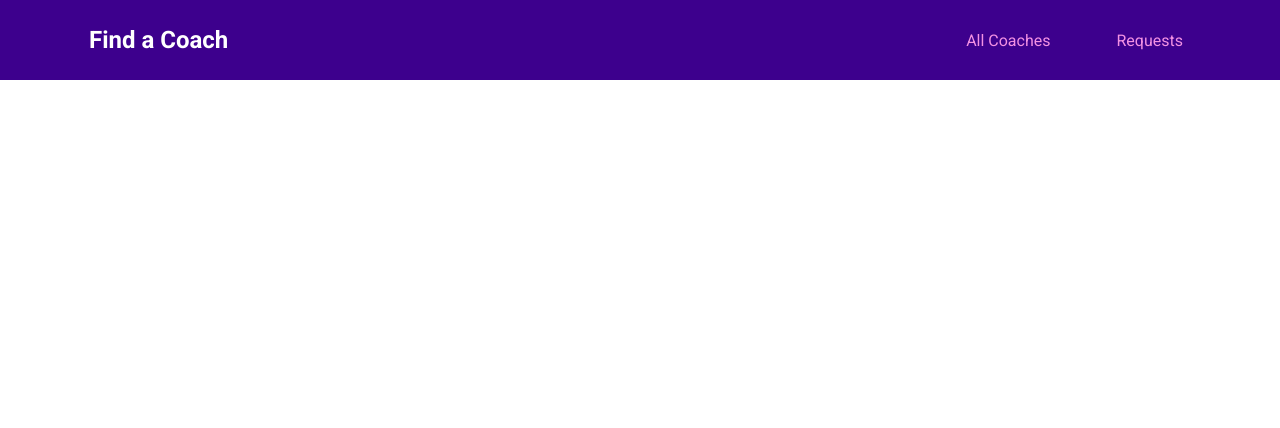
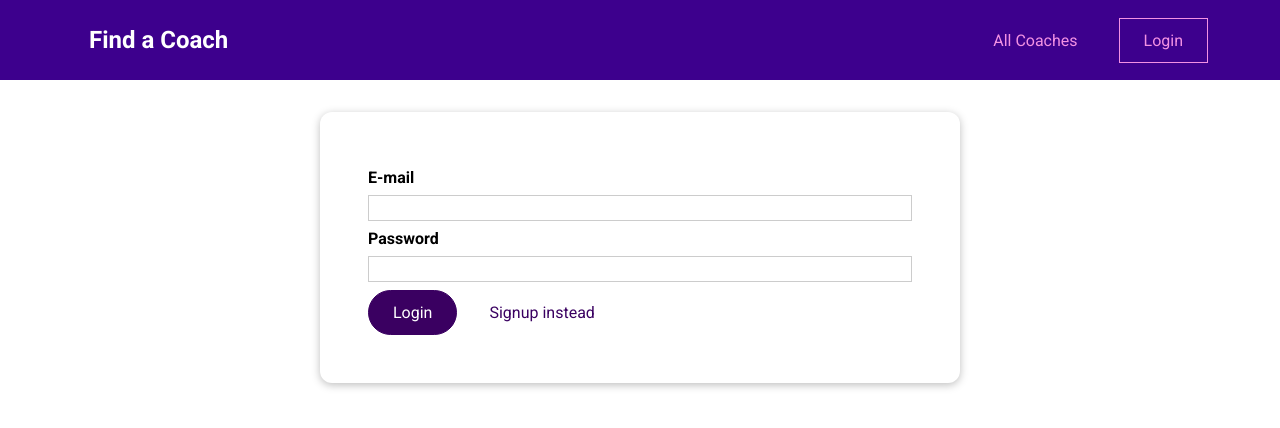
Before and after one commit to Broncs/find-a-coach, a Vue app: page /auth in a window 1280 px wide. Shown: the top 428 px of the page. Built offline with nearby package versions, Linux system fonts and the light colour scheme.

Commit message:
signin , login, logout

```diff
--- a/src/components/layout/TheHeader.vue
+++ b/src/components/layout/TheHeader.vue
@@ -6,15 +6,35 @@
             <li>
                 <router-link to="/coaches">All Coaches</router-link>
             </li>
-            <li>
+            <li v-if="isLoggedIn">
                 <router-link to="/requests">Requests</router-link>
             </li>
+               <li v-else>
+                <router-link to="/auth">Login</router-link>
+            </li>
+            <li v-if="isLoggedIn">
+              <base-button @click="logout">Logout</base-button>
+            </li>
+
         </ul>
     </nav>
   </header>
 </template>
 
-
+<script>
+export default {
+  computed:{
+    isLoggedIn(){
+      return this.$store.getters.isAuthenticated
+    }
+  },
+  methods:{
+    logout(){
+      this.$store.dispatch('logout');
+    }
+  }
+}
+</script>
 <style scoped>
 header {
   width: 100%;
--- a/src/pages/NotFound.vue
+++ b/src/pages/NotFound.vue
@@ -1,10 +1,15 @@
 <template>
-
-<h1></h1>
+  <section>
+    <base-card>
+      <h2>Page not found</h2>
+      <p>
+        This page could not be found - maybe check out all our
+        <router-link to="/coaches">coaches</router-link>
+      </p>
+    </base-card>
+  </section>
 </template>
 
 <script>
-export default {
-
-}
+export default {};
 </script>
--- /dev/null
+++ b/src/pages/auth/UserAuth.vue
@@ -0,0 +1,134 @@
+<template>
+<div>
+    <base-dialog :show="!!error"  title="An error ocurred" @close="handleError">
+    <p>{{ error }}</p>
+
+    </base-dialog>
+<base-dialog :show="isLoading" fixed title="Authenticating...">
+    <base-spinner></base-spinner>
+</base-dialog>
+    <base-card>
+        <form @submit.prevent="submitForm" action="">
+            <div class="form-control">
+                <label for="email">E-mail</label>
+                <input type="email" id="email"  v-model.trim="email"/>
+            </div>
+            <div class="form-control">
+                <label for="password">Password</label>
+                <input type="password" id="password" v-model.trim="password"/>
+            </div>
+            <p v-if="!formIsValid"> Please enter a valid email and password( must be at least 6 characters long )</p>
+            <base-button>{{ submitButtonCaption }}</base-button>
+            <base-button type="button" mode="flat" @click="switchAuthMode">{{switchModeButtonCaption}}</base-button>
+        </form>
+    </base-card>
+</div>
+
+</template>
+
+<script>
+export default {
+    data(){
+        return{
+            email: '',
+            password: '',
+            formIsValid: true,
+            mode: 'login',
+            isLoading: false,
+            error:null
+        }
+    },
+    computed:{
+        submitButtonCaption(){
+            if(this.mode ==='login'){
+                return 'Login';
+            }else{
+                return 'Signup'
+            }
+        },
+        switchModeButtonCaption(){
+            if(this.mode ==='login'){
+                return 'Signup instead';
+            }else{
+                return 'Login instead'
+            }
+        }
+    },
+    methods:{
+       async  submitForm(){
+                this.formIsValid = true;
+            if(this.email == '' || !this.email.includes('@') || this.password.length < 6){
+                this.formIsValid = false;
+                return
+            }
+
+            this.isLoading = true;
+
+            const actionPayload = {
+                   email: this.email,
+                        password: this.password
+            }
+
+            try {
+                if(this.mode === 'login'){
+                 await this.$store.dispatch('login',
+                actionPayload)
+                }else{
+                await  this.$store.dispatch('signup', actionPayload)
+                }
+
+            } catch (err) {
+                this.error = err.message || 'Failed to authenticate, try later';
+            }
+             this.isLoading = false;
+        },
+        switchAuthMode(){
+            if(this.mode === 'login'){
+                this.mode = 'signup';
+            }else{
+                this.mode = 'login';
+            }
+        },
+        handleError(){
+            this.error = null
+        }
+    }
+}
+</script>
+
+
+
+<style scoped>
+form {
+  margin: 1rem;
+  /* border: 1px solid #ccc; */
+  /* border-radius: 12px; */
+  padding: 1rem;
+}
+
+.form-control {
+  margin: 0.5rem 0;
+}
+
+label {
+  font-weight: bold;
+  margin-bottom: 0.5rem;
+  display: block;
+}
+
+input,
+textarea {
+  display: block;
+  width: 100%;
+  font: inherit;
+  border: 1px solid #ccc;
+  padding: 0.15rem;
+}
+
+input:focus,
+textarea:focus {
+  border-color: #3d008d;
+  background-color: #faf6ff;
+  outline: none;
+}
+</style>
--- a/src/pages/coaches/CoachesList.vue
+++ b/src/pages/coaches/CoachesList.vue
@@ -12,7 +12,8 @@
     <base-card>
       <div class="controls">
         <base-button mode="outline" @click="loadCoaches(true)">Refresh</base-button>
-        <base-button v-if="!isCoach && !isLoading" link to="/register">Register as Coach</base-button>
+        <base-button link to="/auth" v-if="!isLoggedIn">Login</base-button>
+        <base-button v-if="isLoggedIn && !isCoach && !isLoading" link to="/register">Register as Coach</base-button>
       </div>
 
       <div v-if="isLoading">
@@ -58,7 +59,9 @@
     }
   },
   computed: {
-
+        isLoggedIn(){
+          return this.$store.getters.isAuthenticated
+        },
         isCoach(){
 
             return this.$store.getters['coaches/isCoach']
--- a/src/router.js
+++ b/src/router.js
@@ -1,17 +1,19 @@
 import { createRouter, createWebHistory } from 'vue-router';
 
-import CoachDetail from './pages/coaches/CoachDetail.vue'
-import CoachList from './pages/coaches/CoachesList.vue'
-import CoachRegistration from './pages/coaches/CoachRegistration.vue'
-import ContactCoach from './pages/requests/ContactCoach.vue'
-import RequestsReceived from './pages/requests/RequestsReceived.vue'
-import NotFound from './pages/NotFound.vue'
+import CoachDetail from './pages/coaches/CoachDetail.vue';
+import CoachList from './pages/coaches/CoachesList.vue';
+import CoachRegistration from './pages/coaches/CoachRegistration.vue';
+import ContactCoach from './pages/requests/ContactCoach.vue';
+import RequestsReceived from './pages/requests/RequestsReceived.vue';
+import NotFound from './pages/NotFound.vue';
+import UserAuth from './pages/auth/UserAuth.vue';
 
 const router = createRouter({
   history: createWebHistory(),
   routes: [
     {
-        path:'/', redirect: '/coaches'
+      path: '/',
+      redirect: '/coaches',
     },
     {
       path: '/coaches',
@@ -22,12 +24,12 @@
       component: CoachDetail,
       props: true,
       name: 'contact-coach',
-      children:[
+      children: [
         {
-
           path: 'contact',
-          component: ContactCoach} // /coaches/c1/contact
-      ]
+          component: ContactCoach,
+        }, // /coaches/c1/contact
+      ],
     },
     {
       path: '/register',
@@ -38,10 +40,13 @@
       component: RequestsReceived,
     },
     {
+      path:'/auth',
+      component: UserAuth
+    },
+    {
       path: '/:notFound(.*)',
       component: NotFound,
     },
-
   ],
 });
 
--- a/src/store/index.js
+++ b/src/store/index.js
@@ -1,20 +1,14 @@
 import { createStore} from 'vuex';
 import coachesModules from './modules/coaches/index.js'
 import requestsModules from './modules/requests/index.js'
+import authModules from './modules/auth/index.js'
 const store = createStore({
     modules:{
         coaches: coachesModules,
-        requests: requestsModules
+        requests: requestsModules,
+        auth: authModules
     },
-    state(){
-        return {
-            userId: 'c3'
-        }
-    },
-    getters:{
-        userId(state){
-            return state.userId
-        }
-    }
+
+
 })
 export default store
--- /dev/null
+++ b/src/store/modules/auth/actions.js
@@ -0,0 +1,60 @@
+export default{
+
+    async login(context, payload){
+
+        const response = await fetch('https://identitytoolkit.googleapis.com/v1/accounts:signInWithPassword?key=AIzaSyDak5M98-ssB8yeEyilZkUG_3Hzxf8yZ58',{
+            method: 'POST',
+            body:JSON.stringify({
+                email: payload.email,
+                password: payload.password,
+                returnSecureToken: true
+            })
+        })
+        const responseData = await response.json();
+        if(!response.ok){
+
+            const error = new Error(responseData.message || 'Failed to authenticate. Check your login data')
+            throw error
+        }
+
+
+        context.commit('setUser', {
+            token: responseData.idToken,
+            userId: responseData.localId,
+            tokenExpiration:responseData.expiresIn
+        })
+    },
+   async signup(context, payload){
+
+        const response = await fetch('https://identitytoolkit.googleapis.com/v1/accounts:signUp?key=AIzaSyDak5M98-ssB8yeEyilZkUG_3Hzxf8yZ58',{
+            method: 'POST',
+            body:JSON.stringify({
+                email: payload.email,
+                password: payload.password,
+                returnSecureToken: true
+            })
+        })
+        const responseData = await response.json();
+
+        if(!response.ok){
+            console.log(responseData);
+            const error = new Error(responseData.message || 'Failed to authenticate')
+            throw error
+        }
+
+        console.log(responseData)
+        context.commit('setUser', {
+            token: responseData.idToken,
+            userId: responseData.localId,
+            tokenExpiration:responseData.expiresIn
+        })
+    },
+    logout(context){
+        context.commit('setUser', {
+            token: null,
+            userId: null,
+            tokenExpiration: null
+        })
+
+    }
+}
--- /dev/null
+++ b/src/store/modules/auth/getters.js
@@ -0,0 +1,11 @@
+export default {
+    userId(state){
+        return state.userId
+    },
+    token(state){
+        return state.token;
+    },
+    isAuthenticated(state){
+        return !!state.token;
+    }
+}
--- /dev/null
+++ b/src/store/modules/auth/index.js
@@ -0,0 +1,16 @@
+import mutations from './mutation.js'
+import getters from './getters.js'
+import actions from './actions.js'
+
+export default{
+    state(){
+        return {
+            userId: null,
+            token: null,
+            tokenExpiration: null
+        }
+    },
+    mutations,
+    getters,
+    actions
+}
--- /dev/null
+++ b/src/store/modules/auth/mutation.js
@@ -0,0 +1,9 @@
+export default{
+
+
+    setUser(state, payload){
+        state.token = payload.token
+        state.userId = payload.userId;
+        state.tojenExpritation = payload.tokenExpiration
+    }
+}
--- a/src/store/modules/coaches/actions.js
+++ b/src/store/modules/coaches/actions.js
@@ -12,7 +12,8 @@
             areas: data.areas
         }
 
-        const response = await fetch(`https://find-a-coach-a0eea-default-rtdb.firebaseio.com/coaches/${userId}.json`,{
+        const token = context.rootGetters.token
+        const response = await fetch(`https://find-a-coach-a0eea-default-rtdb.firebaseio.com/coaches/${userId}.json?auth=${token}`,{
             method: 'PUT',
             body: JSON.stringify(coachData)
         })
--- a/src/store/modules/requests/actions.js
+++ b/src/store/modules/requests/actions.js
@@ -25,8 +25,8 @@
     },
     async fetchRequests(context){
         const coachId = context.rootGetters.userId
-
-        const response = await fetch(`https://find-a-coach-a0eea-default-rtdb.firebaseio.com/requests/${coachId}.json`)
+        const token = context.rootGetters.token;
+        const response = await fetch(`https://find-a-coach-a0eea-default-rtdb.firebaseio.com/requests/${coachId}.json?auth=${token}`)
 
         const responseData = await response.json();
         if(!response.ok){
```
Lines whose indentation alone changed are shown as unchanged.
